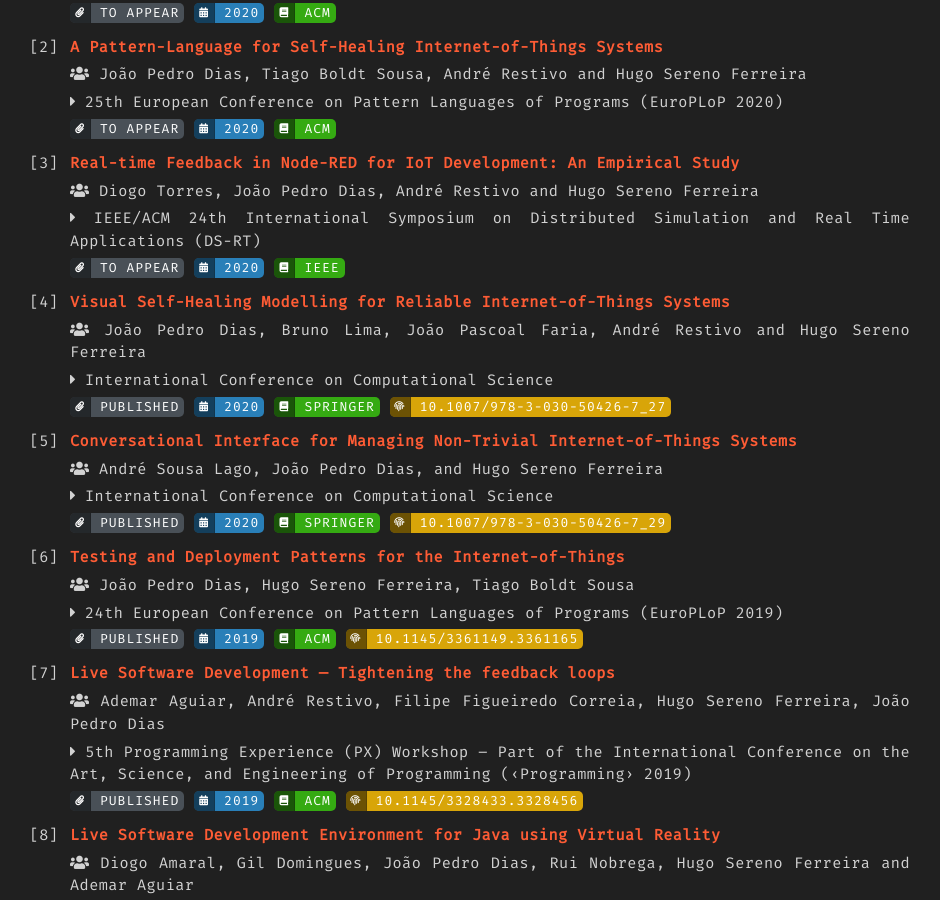
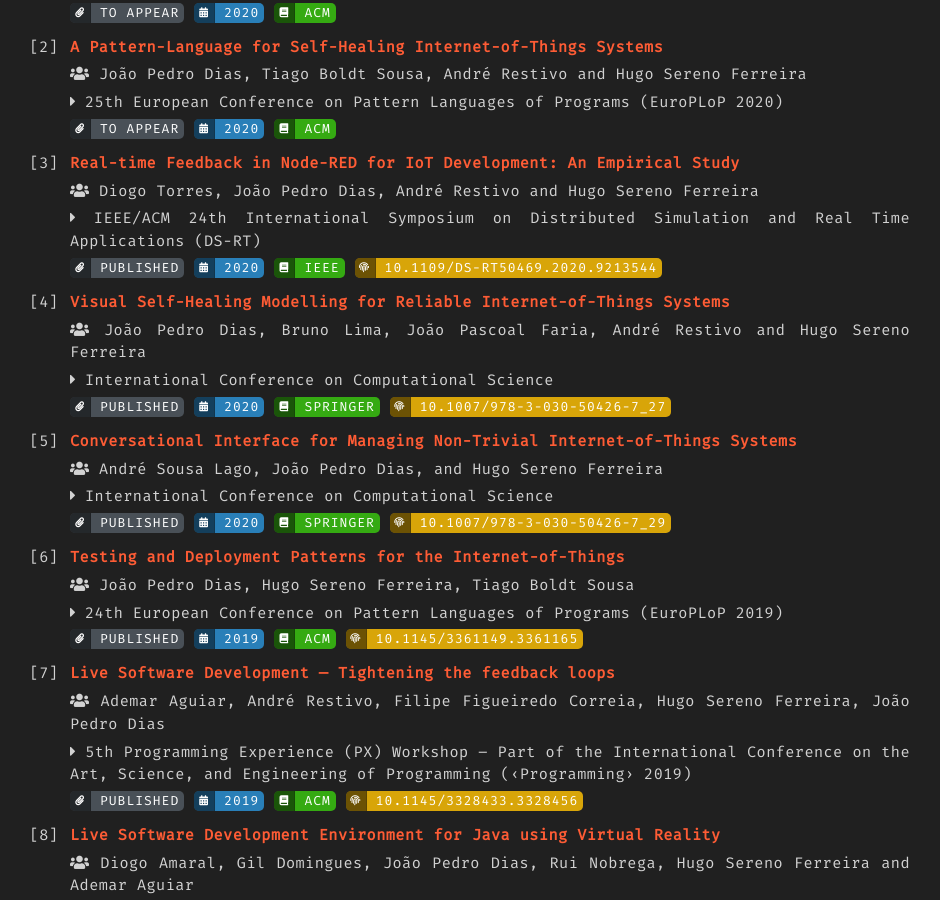
Before and after one commit to jpdias/jpdias.github.io, a Jekyll site: the page built from publications.md, in a window 1280 px wide and 900 px high, scrolled down 828 px. Shown: the whole window, without its empty margins (150-1090 px from the left). Built offline with Jekyll 4.4.1, drawn with Linux system fonts in a browser that asks for light colours; nearby versions of some CDN libraries.

Commit message:
Update publications.yml

```diff
--- a/_data/publications.yml
+++ b/_data/publications.yml
@@ -22,8 +22,9 @@ confs:
     authors: "Diogo Torres, João Pedro Dias, André Restivo and Hugo Sereno Ferreira"
     conference: "IEEE/ACM 24th International Symposium on Distributed Simulation and Real Time Applications (DS-RT)"
     year: 2020
-    url: "/404"
-    status: "To Appear"
+    url: "https://doi.org/10.1109/DS-RT50469.2020.9213544"
+    doi: 10.1109/DS-RT50469.2020.9213544
+    status: "Published"
     pub: IEEE
 
   - title: "Visual Self-Healing Modelling for Reliable Internet-of-Things Systems"
```
